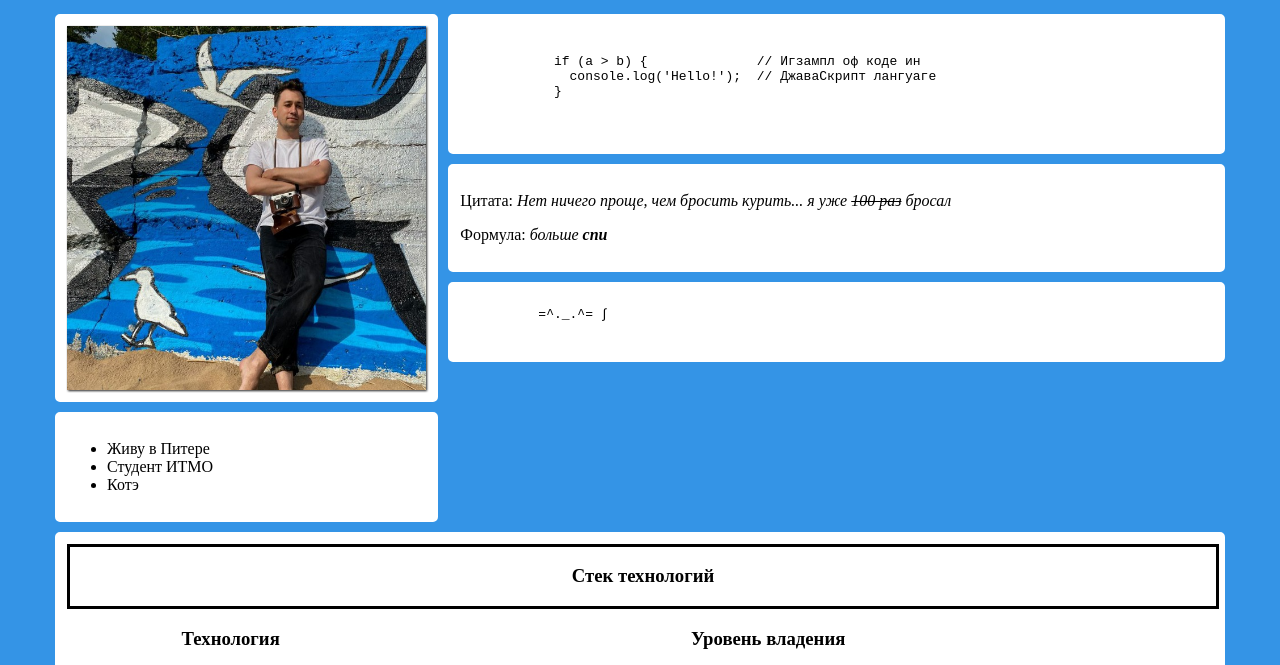
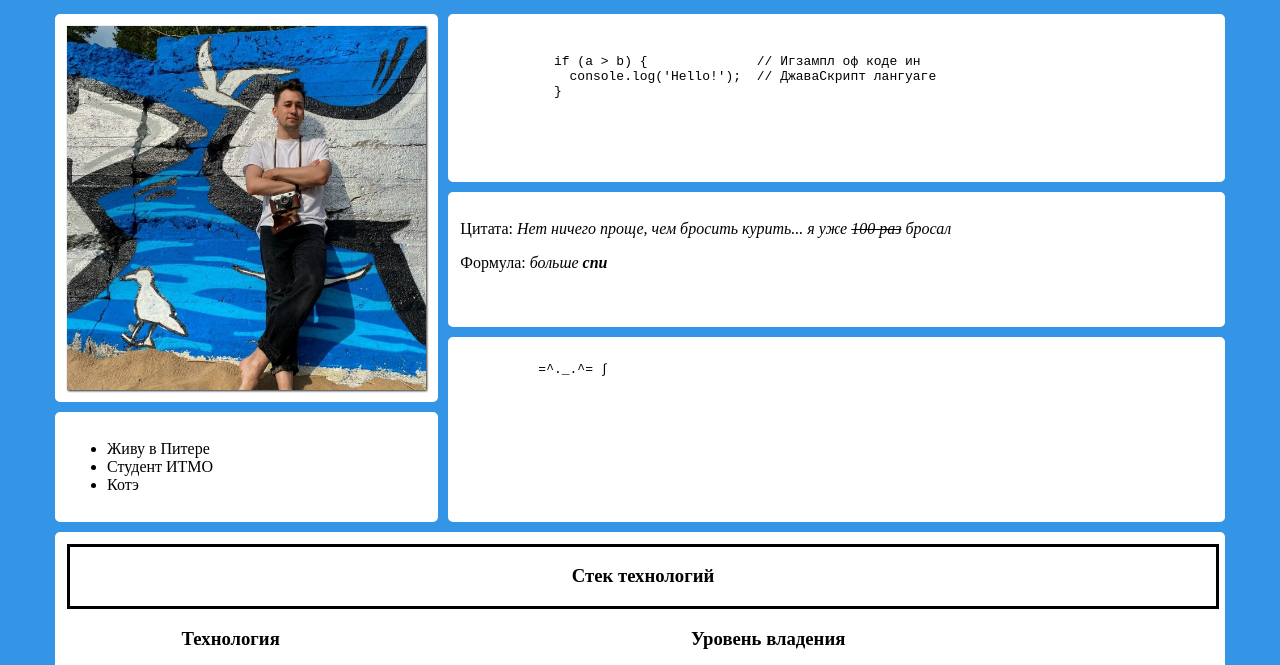
Before and after one commit to kitromanov/web_sem5, a plain HTML site: page index.html in a window 1280 px wide. Shown: the part 97-762 px from the top of the page. Drawn offline with Linux system fonts and the light colour scheme.

Commit message:
fix: code block

```diff
--- a/styles/index.css
+++ b/styles/index.css
@@ -77,7 +77,7 @@ img {
 
 .art_gallery {
   grid-column: 2/4;
-  grid-row: 3;
+  grid-row: 3/6;
 }
 
 .table {
```
